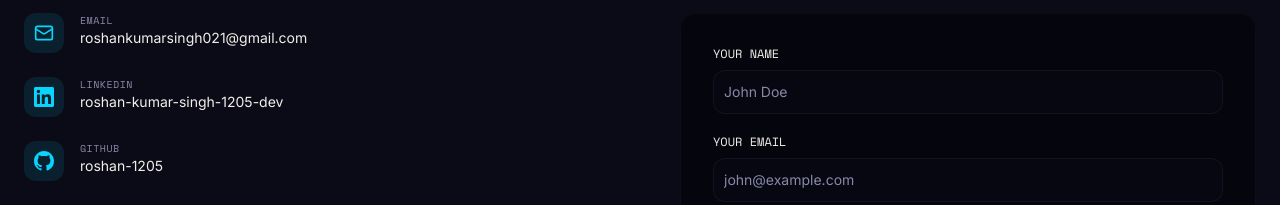
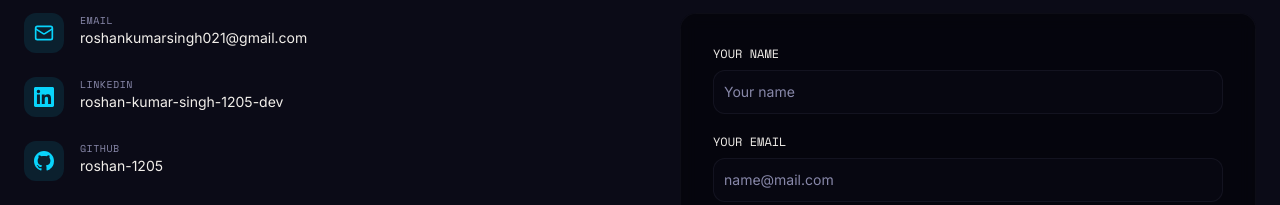
Before and after one commit to roshan-1205/roshan-portfolio, a React (Vite) app: page /contact in a window 1280 px wide. Shown: the part 594-799 px from the top of the page. Built offline with nearby package versions, Linux system fonts and the light colour scheme.

Commit message:
Updated Contact Section

```diff
--- a/src/components/sections/ContactSection.tsx
+++ b/src/components/sections/ContactSection.tsx
@@ -187,7 +187,7 @@ export function ContactSection() {
                 </Label>
                 <Input
                   id="name"
-                  placeholder="John Doe"
+                  placeholder="Your name"
                   autoComplete="name"
                   className={cn(
                     fieldClassName,
@@ -217,7 +217,7 @@ export function ContactSection() {
                   type="email"
                   inputMode="email"
                   autoComplete="email"
-                  placeholder="john@example.com"
+                  placeholder="name@mail.com"
                   className={cn(
                     fieldClassName,
                     touchedFields.email &&
```
